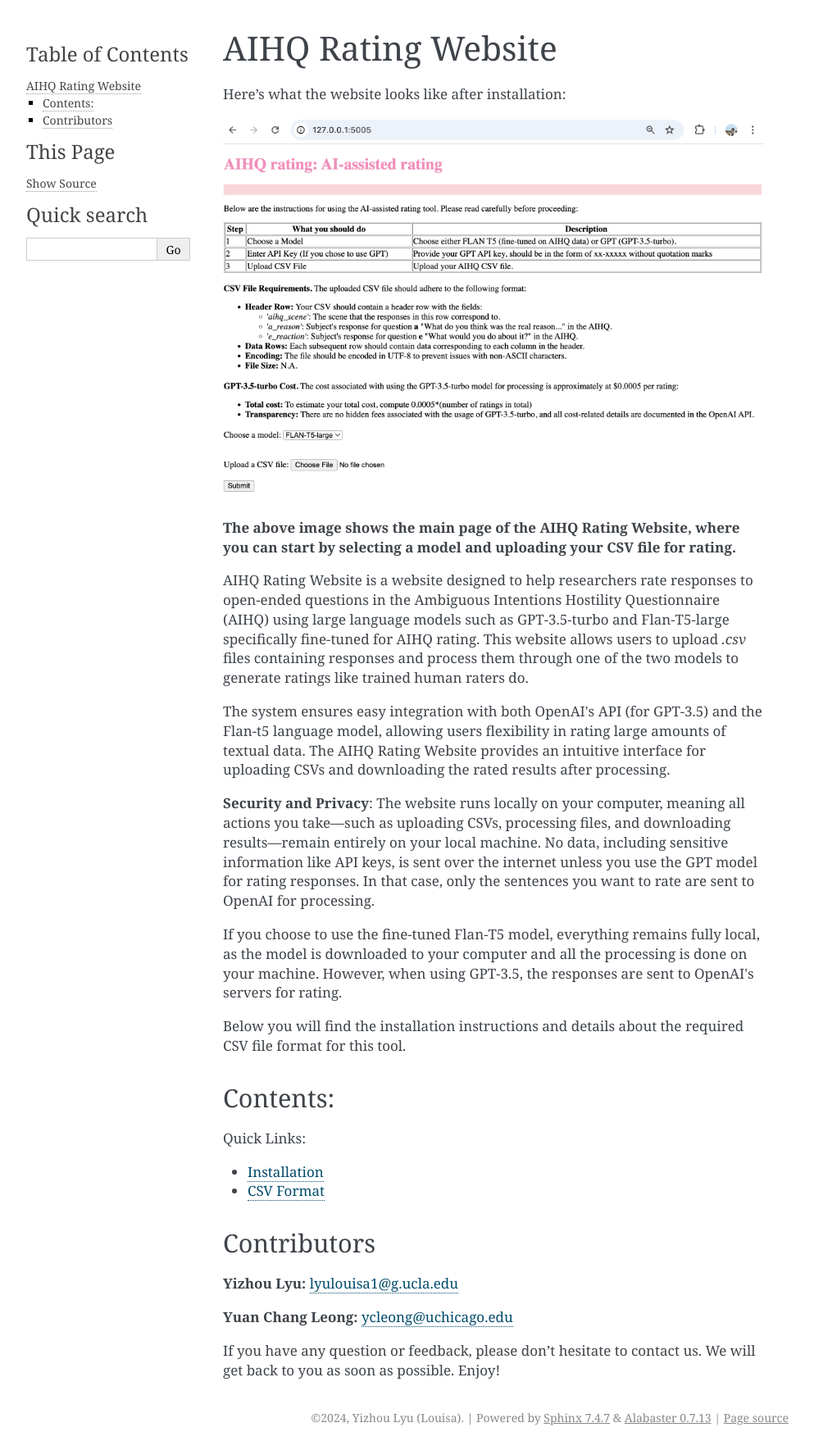
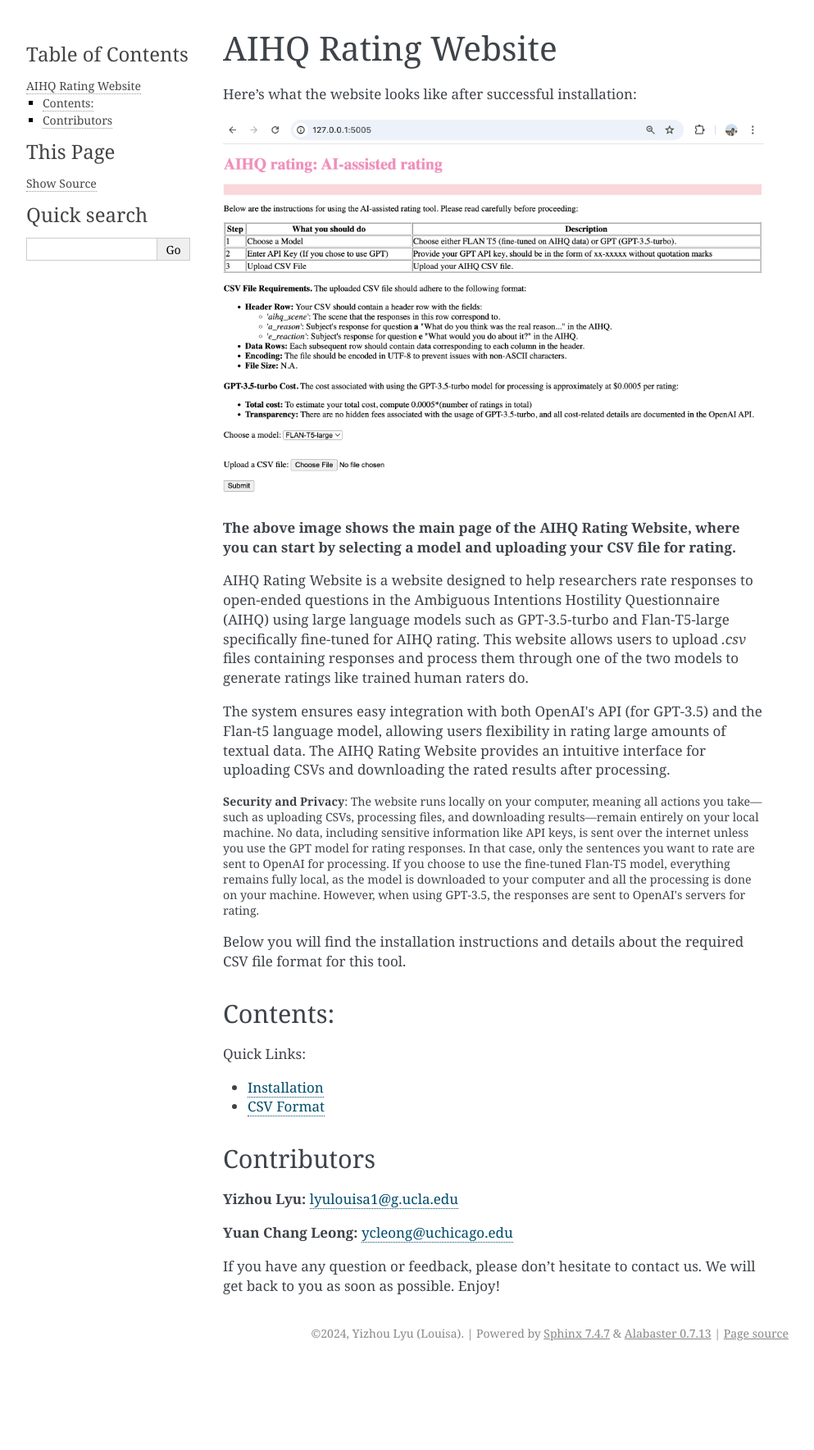
Before and after one commit to lyulouisa/Website_AIHQ_rating, a Sphinx documentation site: the page built from docs/source/index.rst, in a window 1280 px wide. Shown: the whole page at 82% size, without its empty margins (148-1141 px from the left). Built offline with Sphinx 7.4.7, drawn with Linux system fonts in a browser that asks for light colours; after the commit the page ends 1666 px from its top, so only the background shows below that.

Commit message:
Update index.rst

```diff
--- a/docs/source/index.rst
+++ b/docs/source/index.rst
@@ -6,7 +6,7 @@
 AIHQ Rating Website
 ===========================
 
-Here’s what the website looks like after installation:
+Here’s what the website looks like after successful installation:
 
 .. image:: ../_static/website.png
    :alt: Screenshot of the AIHQ Rating Website
@@ -19,9 +19,13 @@ AIHQ Rating Website is a website designed to help researchers rate responses to
 
 The system ensures easy integration with both OpenAI's API (for GPT-3.5) and the Flan-t5 language model, allowing users flexibility in rating large amounts of textual data. The AIHQ Rating Website provides an intuitive interface for uploading CSVs and downloading the rated results after processing.
 
-**Security and Privacy**: The website runs locally on your computer, meaning all actions you take—such as uploading CSVs, processing files, and downloading results—remain entirely on your local machine. No data, including sensitive information like API keys, is sent over the internet unless you use the GPT model for rating responses. In that case, only the sentences you want to rate are sent to OpenAI for processing.
+.. raw:: html
 
-If you choose to use the fine-tuned Flan-T5 model, everything remains fully local, as the model is downloaded to your computer and all the processing is done on your machine. However, when using GPT-3.5, the responses are sent to OpenAI's servers for rating.
+   <div style="font-size: smaller;">
+   <strong>Security and Privacy</strong>: The website runs locally on your computer, meaning all actions you take—such as uploading CSVs, processing files, and downloading results—remain entirely on your local machine. No data, including sensitive information like API keys, is sent over the internet unless you use the GPT model for rating responses. In that case, only the sentences you want to rate are sent to OpenAI for processing.
+
+   If you choose to use the fine-tuned Flan-T5 model, everything remains fully local, as the model is downloaded to your computer and all the processing is done on your machine. However, when using GPT-3.5, the responses are sent to OpenAI's servers for rating.
+   </div>
 
 Below you will find the installation instructions and details about the required CSV file format for this tool.
 
```
